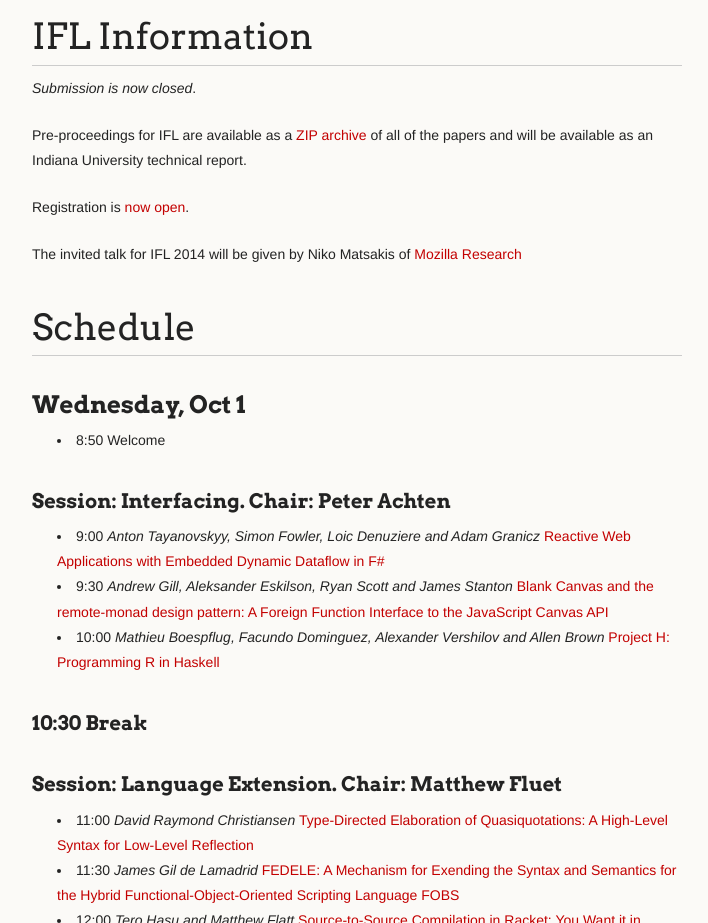
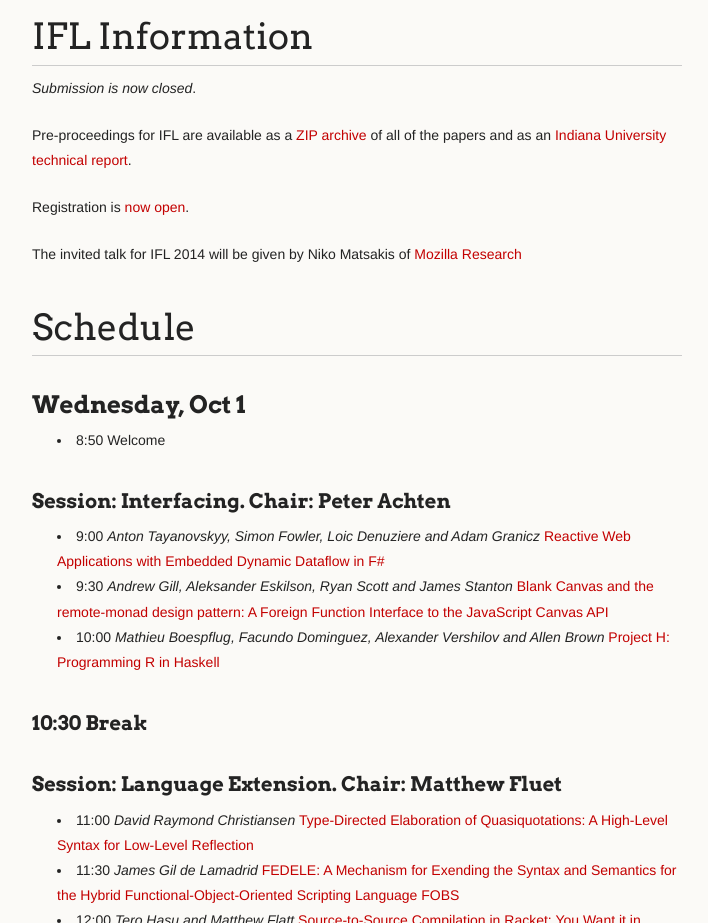
Before and after one commit to ifl2014/ifl2014.github.io, a plain HTML site: page index.html in a window 1280 px wide. Shown: the part 1040-1963 px from the top of the page, without its empty margins (278-986 px from the left). Drawn offline with Linux system fonts and the light colour scheme.

Commit message:
Add single pdf proceedings.

```diff
--- a/index.html
+++ b/index.html
@@ -70,7 +70,7 @@ the <a href="http://mbta.com/">MBTA</a>. Directions are available
 
 <p>Pre-proceedings for IFL are available as
   a <a href="./ifl-pre-proceedings.zip">ZIP archive</a> of all of the
-  papers and will be available as an Indiana University technical report.</p>
+  papers and as an <a href="ifl-pre-proceedings.pdf">Indiana University technical report</a>.</p>
 
 
 <p>Registration
```
Also changed, not shown: 1 other file.
